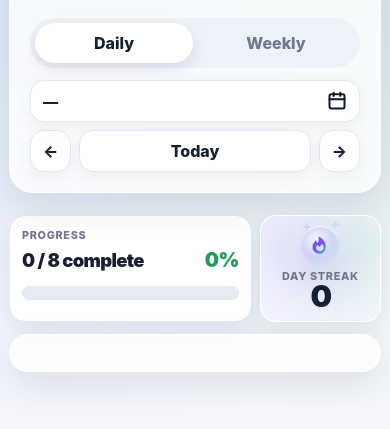
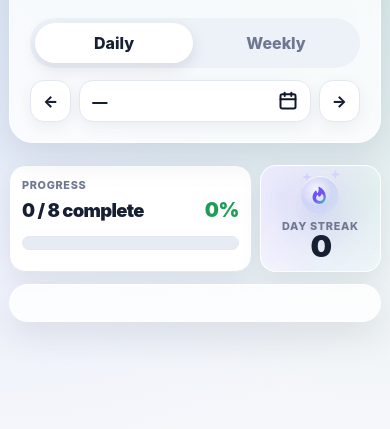
Before and after one commit to johnloringpollard/hp-tracker, a plain HTML site: page index.html in a window 390 px wide. Shown: the part 73-502 px from the top of the page. Drawn offline with Linux system fonts and the light colour scheme.

Commit message:
Hide today button on mobile

```diff
--- a/index.html
+++ b/index.html
@@ -712,14 +712,8 @@
       .date-controls {
         display: grid;
         grid-template-columns: auto minmax(0, 1fr) auto;
-        grid-template-areas:
-          "date date date"
-          "prev today next";
       }
-      #prevBtn { grid-area: prev; }
-      #nextBtn { grid-area: next; }
       .date-display {
-        grid-area: date;
         min-width: 0;
         justify-content: space-between;
         font-size: 0.95rem;
@@ -727,7 +721,7 @@
         padding: 10px 12px;
       }
       .today-btn {
-        grid-area: today;
+        display: none;
       }
       .tab { flex: 1; }
       .daily-grid { grid-template-columns: 1fr; }
```
